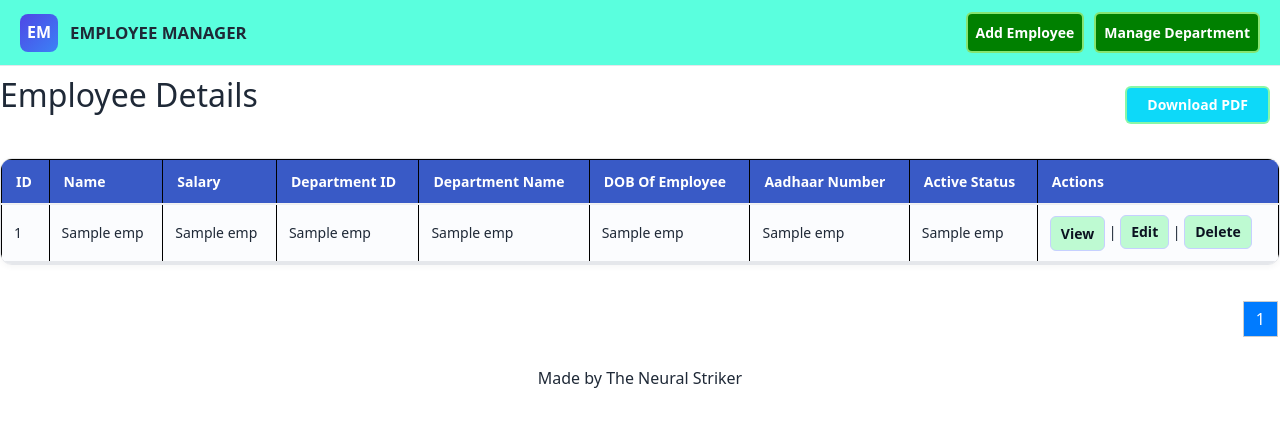
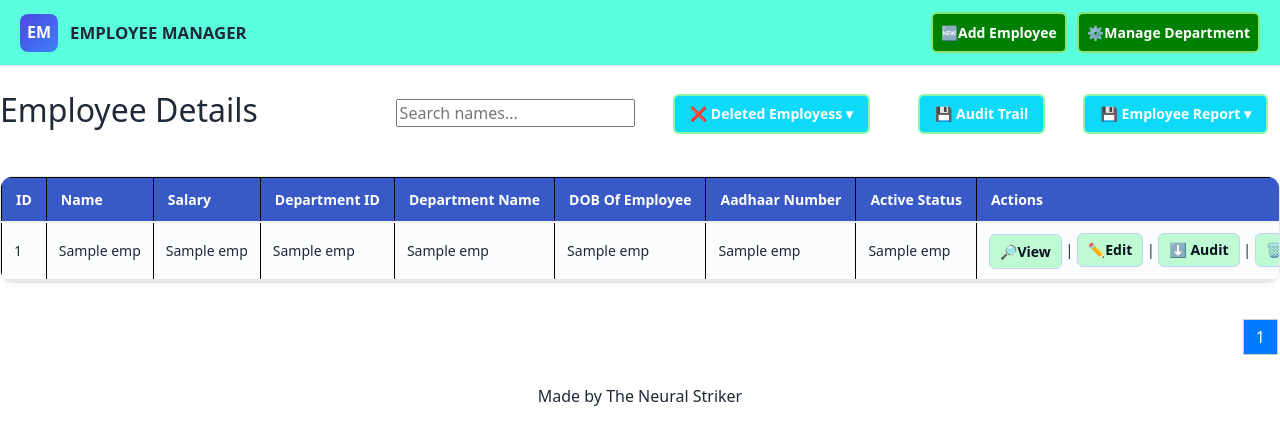
Before and after one commit to biswojitsahoo/Employee-department-management, a Flask app: template templates/index.html in a window 1280 px wide. Shown: the top 445 px of the page. Run offline with Flask 3, Linux system fonts and the light colour scheme; the template is opened without the code that fills it: most values are stand-ins (such as "Sample title", 1, 10 or a date in 2020).

Commit message:
Added the Audit trail functionality

```diff
--- a/app.py
+++ b/app.py
@@ -1,4 +1,4 @@
-from flask import Flask, render_template, request, redirect, flash, send_file
+from flask import Flask, render_template, request, redirect, flash, send_file, abort
 import oracledb
 from reportlab.lib.pagesizes import letter
 from reportlab.pdfgen import canvas
@@ -7,6 +7,8 @@ import io
 from reportlab.lib.pagesizes import letter
 from reportlab.platypus import SimpleDocTemplate, Table, TableStyle, Paragraph, Spacer
 from reportlab.lib.styles import getSampleStyleSheet
+import pandas as pd
+import logging
 
 app = Flask(__name__)
 app.secret_key = "biswojit0000sahoo"
@@ -14,11 +16,11 @@ app.secret_key = "biswojit0000sahoo"
 oracledb.init_oracle_client(lib_dir= r"C:\oracle\instantclient_23_9")
 # Oracle THIN Mode Connection
 connection = oracledb.connect(
-    user="pspdctmdev",
-    password="SummerDCTM_01_Dev",
-    host="AWSEPNNVAL0002",
+    user="user",
+    password="pass",
+    host="host",
     port=1521,
-    sid="DNV55102"
+    sid="sid"
 )
 
 # Fetch Employee data
@@ -249,6 +251,163 @@ def download_pdf():
         mimetype='application/pdf'
     )
 
+# ---------------------------------------------------Start download user report in excel------------------------------------
+def fetch_user_report_xlsx():
+    cursor = connection.cursor()
+    cursor.execute("SELECT T.EMP_ID, T.EMP_NAME, T.EMP_SAL, T.DEPT_ID, T1.DEPT_NAME, TO_CHAR(T.DOB, 'YYYY-MM-DD') AS DOB, T.AADHAAR, T.ACTIVE_STATUS FROM EMPLOYEE T, DEPARTMENT T1 WHERE T.DEPT_ID=T1.DEPT_ID ORDER BY T.EMP_ID DESC")
+    rows = cursor.fetchall()
+    cols = [d[0] for d in cursor.description]
+    return cols, rows
+# -----------------------------------------------------------------------------
+# Route that returns an Excel file containing the audit rows for the given id
+# -----------------------------------------------------------------------------
+@app.route('/download_excel')
+def download_excel():
+    try:
+        columns, rows = fetch_user_report_xlsx()
+    except NotImplementedError as e:
+        # Development-time helpful message; in production return a 500 with generic text
+        abort(500, description=str(e))
+    except Exception as e:
+        # Handle DB errors gracefully
+        abort(500, description="Failed to fetch user rows")
+
+    # If there are no rows, return a small Excel file with headers (or return 404)
+    if not columns:
+        abort(404, description="No user columns available")
+
+    # Convert to DataFrame
+    df = pd.DataFrame(rows, columns=columns)
+
+    # Convert any special DB LOB objects to strings (if needed)
+    # Example safe conversion: map non-serializable values to str()
+    df = df.map(lambda v: v.read() if hasattr(v, "read") else v)  # handles file-like LOBs
+    df = df.fillna("")  # optional: replace NaN/None with empty string
+
+    # Write DataFrame to Excel in memory
+    output = io.BytesIO()
+    # Use XlsxWriter (or change engine to 'openpyxl' if preferred/installed)
+    with pd.ExcelWriter(output, engine='xlsxwriter') as writer:
+        df.to_excel(writer, index=False, sheet_name='Report')
+        # writer._save()
+
+    output.seek(0)
+
+     # Create a safe filename including the audit_id
+    filename = f"Employee_Report.xlsx"
+
+    return send_file(
+        output,
+        as_attachment=True,
+        download_name= filename,
+        mimetype="application/vnd.openxmlformats-officedocument.spreadsheetml.sheet"
+    )
+
+
+# ---------------------------------------------------Start Audit trail for all------------------------------------
+def fetch_audit_rows1():
+    cursor = connection.cursor()
+    cursor.execute("select AUDIT_ID, EVENT_TYPE, PERFORMED_FOR, SECTION, ACTIVITY_DATE, EVENT_STATUS, OLD_VALUE, NEW_VALUE from testing_audit order by PERFORMED_FOR, ACTIVITY_DATE desc")
+    rows = cursor.fetchall()
+    cols = [d[0] for d in cursor.description]
+    return cols, rows
+# -----------------------------------------------------------------------------
+# Route that returns an Excel file containing the audit rows for the given id
+# -----------------------------------------------------------------------------
+@app.route('/audit_excel_forALL')
+def audit_excel_forAll():
+    try:
+        columns, rows = fetch_audit_rows1()
+    except NotImplementedError as e:
+        # Development-time helpful message; in production return a 500 with generic text
+        abort(500, description=str(e))
+    except Exception as e:
+        # Handle DB errors gracefully
+        abort(500, description="Failed to fetch audit rows")
+
+    # If there are no rows, return a small Excel file with headers (or return 404)
+    if not columns:
+        abort(404, description="No audit columns available")
+
+    # Convert to DataFrame
+    df = pd.DataFrame(rows, columns=columns)
+
+    # Convert any special DB LOB objects to strings (if needed)
+    # Example safe conversion: map non-serializable values to str()
+    df = df.map(lambda v: v.read() if hasattr(v, "read") else v)  # handles file-like LOBs
+    df = df.fillna("")  # optional: replace NaN/None with empty string
+
+    # Write DataFrame to Excel in memory
+    output = io.BytesIO()
+    # Use XlsxWriter (or change engine to 'openpyxl' if preferred/installed)
+    with pd.ExcelWriter(output, engine='xlsxwriter') as writer:
+        df.to_excel(writer, index=False, sheet_name='Audit')
+        # writer._save()
+
+    output.seek(0)
+
+     # Create a safe filename including the audit_id
+    filename = f"audit_trail_for_all.xlsx"
+
+    return send_file(
+        output,
+        as_attachment=True,
+        download_name= filename,
+        mimetype="application/vnd.openxmlformats-officedocument.spreadsheetml.sheet"
+    )
+
+
+# --------------------------------------Start audit trail for user----------------------------
+def fetch_audit_rows(id):
+    cursor = connection.cursor()
+    cursor.execute("select AUDIT_ID, EVENT_TYPE, PERFORMED_FOR, SECTION, ACTIVITY_DATE, EVENT_STATUS, OLD_VALUE, NEW_VALUE from testing_audit where PERFORMED_FOR= :1",[id])
+    rows = cursor.fetchall()
+    cols = [d[0] for d in cursor.description]
+    return cols, rows
+# -----------------------------------------------------------------------------
+# Route that returns an Excel file containing the audit rows for the given id
+# -----------------------------------------------------------------------------
+@app.route('/audit_excel/<int:id>')
+def audit_excel(id):
+    try:
+        columns, rows = fetch_audit_rows(id)
+    except NotImplementedError as e:
+        # Development-time helpful message; in production return a 500 with generic text
+        abort(500, description=str(e))
+    except Exception as e:
+        # Handle DB errors gracefully
+        abort(500, description="Failed to fetch audit rows")
+
+    # If there are no rows, return a small Excel file with headers (or return 404)
+    if not columns:
+        abort(404, description="No audit columns available")
+
+    # Convert to DataFrame
+    df = pd.DataFrame(rows, columns=columns)
+
+    # Convert any special DB LOB objects to strings (if needed)
+    # Example safe conversion: map non-serializable values to str()
+    df = df.map(lambda v: v.read() if hasattr(v, "read") else v)  # handles file-like LOBs
+    df = df.fillna("")  # optional: replace NaN/None with empty string
+
+    # Write DataFrame to Excel in memory
+    output = io.BytesIO()
+    # Use XlsxWriter (or change engine to 'openpyxl' if preferred/installed)
+    with pd.ExcelWriter(output, engine='xlsxwriter') as writer:
+        df.to_excel(writer, index=False, sheet_name='Audit')
+        # writer._save()
+
+    output.seek(0)
+
+     # Create a safe filename including the audit_id
+    filename = f"audit_trail_{id}.xlsx"
+
+    return send_file(
+        output,
+        as_attachment=True,
+        download_name= filename,
+        mimetype="application/vnd.openxmlformats-officedocument.spreadsheetml.sheet"
+    )
 
 if __name__ == '__main__':
     app.run(debug=True)
--- a/static/addemp.css
+++ b/static/addemp.css
@@ -139,3 +139,7 @@ option{
   color: #0051ff;
   font: bold;
 }
+
+.error{
+  color: red;
+}
--- a/static/style.css
+++ b/static/style.css
@@ -262,10 +262,11 @@ a.btn1:focus-visible {
 .dlbtn{
   display : flex;
   justify-content: space-between;
+  align-items: center
 }
 
 .dltbtn{
-  padding: 7px 20px;
+  padding: 8px 15px;
   border-radius: 6px;
   border: 2px solid rgba(170, 255, 144, 0.79);
   cursor: pointer;
@@ -284,6 +285,7 @@ a.btn1:focus-visible {
 
 .dltbtn-btn{
   padding-top: 10px;
+  justify-content: space-between;
 
 }
 
@@ -323,3 +325,35 @@ a.btn1:focus-visible {
 .clsbtn:hover{
   background: #abb7d0;
 }
+
+
+.dropdown {
+  position: relative;
+  display: inline-block;
+}
+.dropdown {
+  padding: 8px 12px;
+  cursor: pointer;
+}
+.dropdown-content {
+  display: none;
+  position: absolute;
+  min-width: 160px;
+  background: white;
+  box-shadow: 0 4px 8px rgba(0,0,0,0.1);
+  z-index: 1000;
+  border-radius: 4px;
+}
+.dropdown-content a {
+  display: block;
+  padding: 8px 12px;
+  color: #333;
+  text-decoration: none;
+}
+.dropdown-content a:hover {
+  background: #f2f2f2;
+}
+/* Show on hover (or use JS to toggle on click) */
+.dropdown:hover .dropdown-content {
+  display: block;
+}
--- a/templates/add.html
+++ b/templates/add.html
@@ -22,7 +22,8 @@
 
             DOB: <input type="date" name="dob" required><br><br>
             Aaadhar: <input type="number" min ="100000000000" max="999999999999" required title="Aadhaar should be 12 digits"
-            oninvalid="this.setCustomValidity('Aadhar should be 12 digits only')" name="aadhaar" placeholder="Enter Your 12 digit Aadhaar number" required ><br><br>
+             name="aadhaar" placeholder="Enter Your 12 digit Aadhaar number" required ><br><br>
+             <p class="error">*Aadhaar should be 12 digits</p>
             Active Status: <select id="activestatus" name="activestatus">
                 <option value="Active">Active</option>
                 <option value="Deleted">Deleted</option>
--- a/templates/edit.html
+++ b/templates/edit.html
@@ -22,7 +22,7 @@
                 {% endfor %}
                 </select><br><br>
                 Dob: <input type="date" name="dob" value="{{ employee[4] }}" required><br><br>
-                Aaadhar: <input type="number" name="aadhaar" value="{{ employee[5] }}" ><br><br>
+                Aaadhar: <input type="number" min ="100000000000" max="999999999999" required title="Aadhaar should be 12 digits" name="aadhaar" value="{{ employee[5] }}" ><br><br>
                 Active Status: <select id="activestatus" name="activestatus" value="{{ employee[6] }}">
                 <option value="Active">Active</option>
                 <option value="Deleted">Deleted</option>
--- a/templates/index.html
+++ b/templates/index.html
@@ -17,8 +17,8 @@
 
     <!-- Right: Action Buttons -->
     <nav class="nav-actions" aria-label="User actions">
-      <a href="/add" class="btn">Add Employee</a>
-      <a href="/department" class="btn" target="_blank">Manage Department</a>
+      <a href="/add" class="btn">🆕Add Employee</a>
+      <a href="/department" class="btn" target="_blank">⚙️Manage Department</a>
     </nav>
   </header>
 <div class="dlbtn">
@@ -26,7 +26,24 @@
     <h2 class="headempdtl">Employee Details</h2>
   </div>
   <div class="dltbtn-btn">
-    <a href="/download_pdf" class="dltbtn" style="margin:10px;">Download PDF</a>
+
+      <div class="dropdown">
+          <input id="q" type="search" placeholder="Search names..." aria-label="Search names" />
+      </div>
+      <div class="dropdown">
+          <a href="" class="dltbtn" style="margin:10px;">❌ Deleted Employess ▾</a>
+      </div>
+      <div class="dropdown">
+          <a href="/audit_excel_forALL" class="dltbtn" style="margin:10px;">💾 Audit Trail</a>
+      </div>
+<!-- <a href="/download_pdf" class="dltbtn" style="margin:10px;">Download PDF</a> -->
+      <div class="dropdown">
+          <button class="dltbtn" aria-haspopup="true" aria-expanded="false">💾 Employee Report ▾</button>
+          <div class="dropdown-content" role="menu" aria-label="Options">
+            <a href="/download_excel" role="menuitem">Download Excel</a>
+            <a href="/download_pdf" role="menuitem" >Download PDF</a>
+          </div>
+      </div>
   </div>
 </div>
 <div id="tablediv">
@@ -49,14 +66,14 @@
     {% for emp in employees %}
     <tr>
         <td>{{ emp[0] }}</td>
-        <td>{{ emp[1] }}</td>
+        <td id="nm">{{ emp[1] }}</td>
         <td>{{ emp[2] }}</td>
         <td>{{ emp[3] }}</td>
         <td>{{ emp[4] }}</td>
         <td>{{ emp[5] }}</td>
         <td>{{ emp[6] }}</td>
         <td>{{ emp[7] }}</td>
-        <td>
+        <td style="width: 100px !important;">
             <button class="btn btn-info btn-sm view-btn" id="vwbtn"
                 data-bs-toggle="modal"
                 data-bs-target="#viewModal"
@@ -68,10 +85,11 @@
                 data-ca="{{ emp[12] }}"
                 data-pp="{{ emp[13] }}"
                 data-ts="{{ emp[14] }}">
-                View
+                🔎View
             </button> |
-            <a href="/edit/{{ emp[0] }}" class="btn1">Edit</a> |
-            <a href="/delete/{{ emp[0] }}" class="btn1" onclick="return confirm('Delete this employee?')">Delete</a>
+            <a href="/edit/{{ emp[0] }}" class="btn1">✏️Edit</a> |
+            <a href="/audit_excel/{{ emp[0] }}" class="btn1">⬇️ Audit</a> |
+            <a href="/delete/{{ emp[0] }}" class="btn1" onclick="return confirm('Delete this employee?')">🗑️Delete</a>
         </td>
     </tr>
     {% endfor %}
@@ -110,6 +128,19 @@
     </div>
   </div>
 </div>
+
+<script>
+const input = document.getElementById('q');
+const items = Array.from(document.querySelectorAll('#nm'));
+
+input.addEventListener('input', () => {
+  const term = input.value.trim().toLowerCase();
+  items.forEach(nm => {
+    const text = nm.textContent.toLowerCase();
+    nm.style.display = text.includes(term) ? '' : 'none';
+  });
+});
+</script>
 
 <script>
 document.addEventListener('DOMContentLoaded', function() {
```
Also changed, not shown: DB Query.txt (+29 -0 lines).
